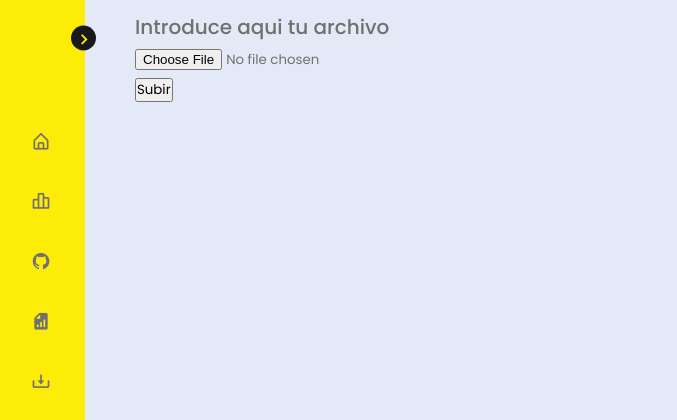
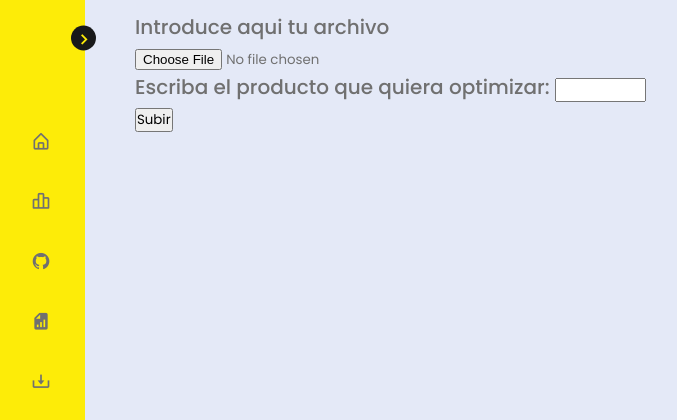
Before and after one commit to MarioJunque/CMI-Automatizado-Optimizado, a Django app: page /carga in a window 1280 px wide. Shown: the top 420 px of the page, without its empty margins (3-680 px from the left). Run offline with Django 4.2, Linux system fonts and the light colour scheme.

Commit message:
Cambios en algunas plantillas

```diff
--- a/BalancedScorecard/templates/carga.html
+++ b/BalancedScorecard/templates/carga.html
@@ -11,6 +11,10 @@
       <div class="inputfile">
         <input type="file" name="document" accept=".csv"  required/>
       </div>
+      <div>
+        <label for="name">Escriba el producto que quiera optimizar:</label>
+        <input type="text" name="product" minlength="5" maxlength="5" size="5" required>
+      </div>
       <output></output>
       <button type="submit">Subir </button>
   </form>
--- a/BalancedScorecard/templates/inicio.html
+++ b/BalancedScorecard/templates/inicio.html
@@ -8,6 +8,7 @@
 <p> Bienvenido a la aplicación de cuadros de mando integrales para su optimización y gestión automática.</p>
 <p>Para empezar a trabajar con ella lo primero que deberá de hacer es cargar un archivo<i><strong>(Dataset tabulado formato csv)</strong></i> en la sección <strong>Subir dataset</strong></p>
 <p>Para ello deberá de desplegar la barra de herramientas que tiene a su izquierda pulsando en el icono de la flecha</p>
+<p>También deberá de seleccionar el producto del que quiere recibir la optimización, puede consultarlo en el dashboard</p>
 
 <p>Una vez cargado el dataset se habilitarán el resto de opciones</i></p>
 {% endblock content %}
```
